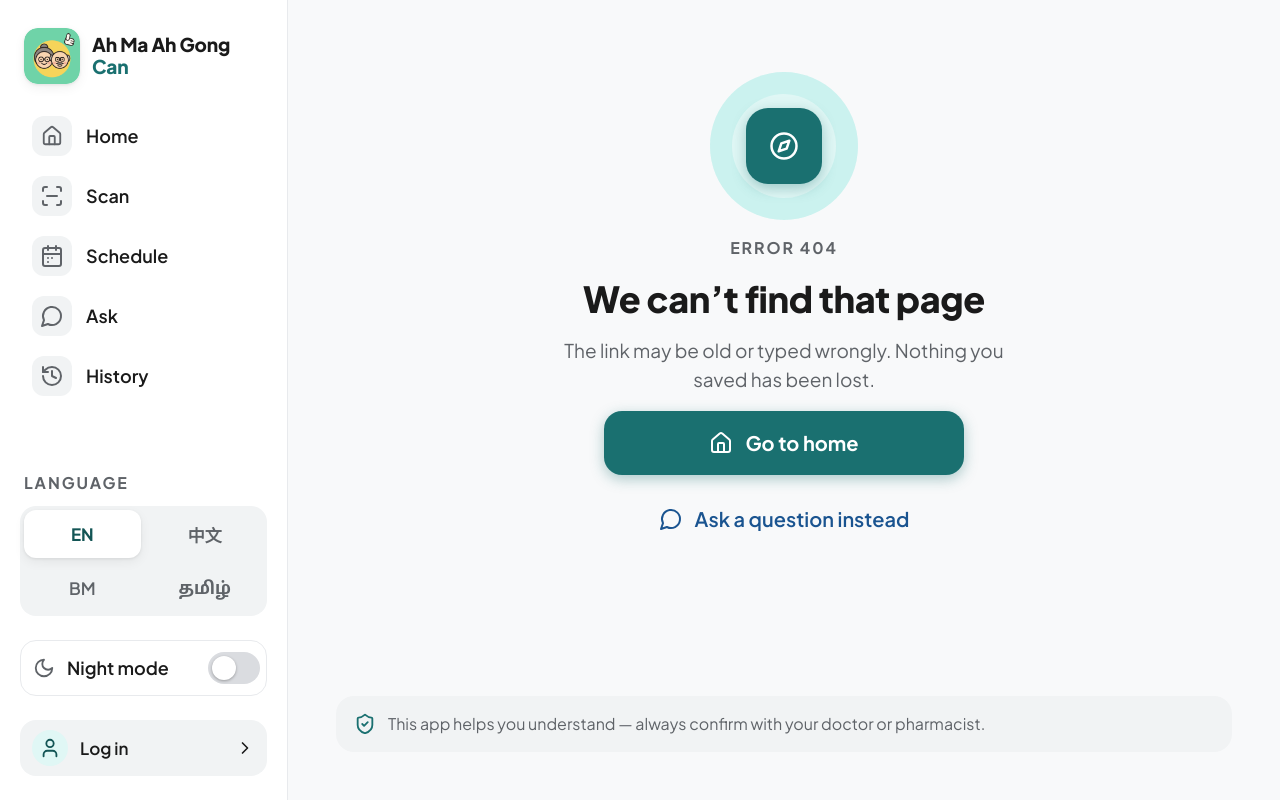
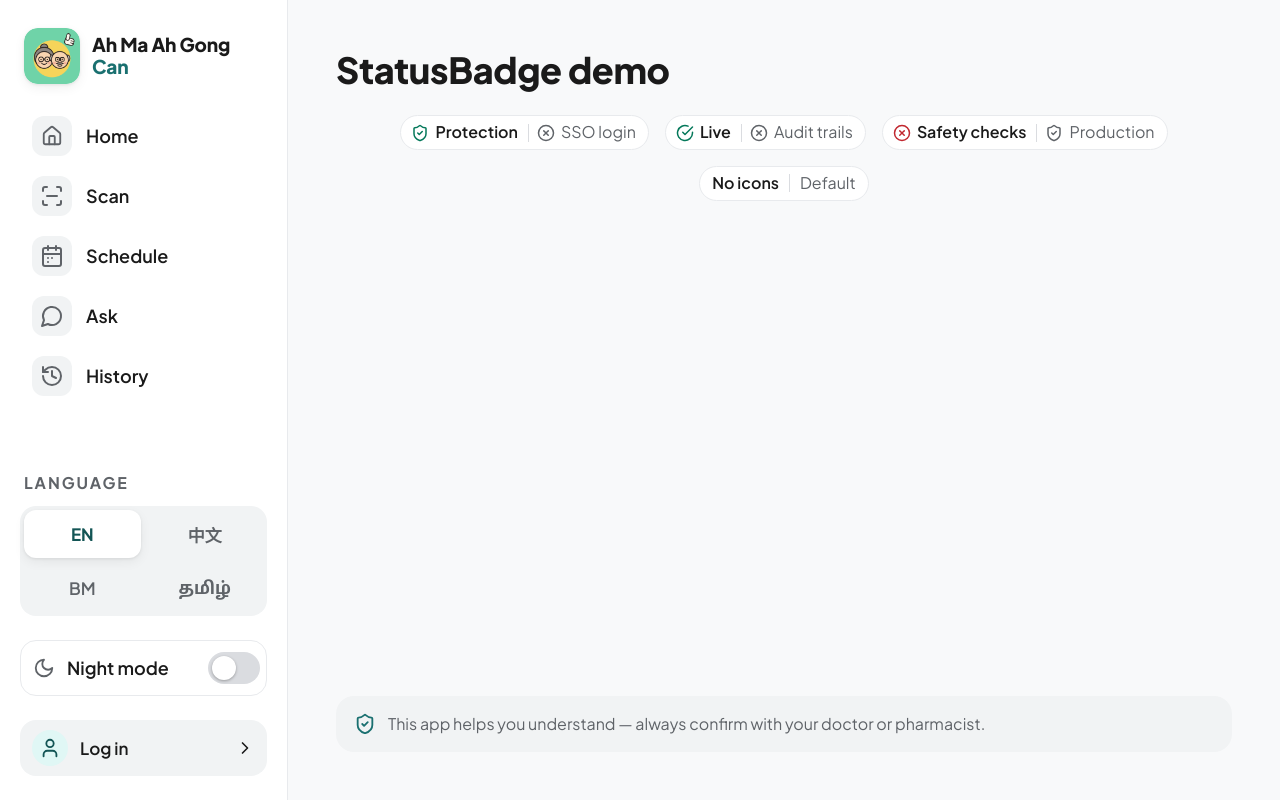
Before and after one commit to zacharyzai/wad2-proj, a Vue app: page /dev/badges in a window 1280 px wide. Built offline with nearby package versions, Linux system fonts and the light colour scheme.

Commit message:
feat(ui): StatusBadge component (Vue port of Tremor badge) with dev demo at /dev/badges

```diff
--- a/src/components/layout/AppIcon.vue
+++ b/src/components/layout/AppIcon.vue
@@ -17,6 +17,7 @@ const ICONS = {
   volume: ["M11 5 6 9H2v6h4l5 4V5z", "M15.54 8.46a5 5 0 0 1 0 7.07", "M19.07 4.93a10 10 0 0 1 0 14.14"],
   check: ["M20 6 9 17l-5-5"],
   checkCircle: ["M22 11.08V12a10 10 0 1 1-5.93-9.14", "m9 11 3 3L22 4"],
+  xCircle: [C(12, 12, 10), "m15 9-6 6", "m9 9 6 6"],
   alert: ["m21.73 18-8-14a2 2 0 0 0-3.48 0l-8 14A2 2 0 0 0 4 21h16a2 2 0 0 0 1.73-3", "M12 9v4", "M12 17h.01"],
   info: [C(12, 12, 10), "M12 16v-4", "M12 8h.01"],
   phone: ["M22 16.92v3a2 2 0 0 1-2.18 2 19.79 19.79 0 0 1-8.63-3.07 19.5 19.5 0 0 1-6-6 19.79 19.79 0 0 1-3.07-8.67A2 2 0 0 1 4.11 2h3a2 2 0 0 1 2 1.72 12.84 12.84 0 0 0 .7 2.81 2 2 0 0 1-.45 2.11L8.09 9.91a16 16 0 0 0 6 6l1.27-1.27a2 2 0 0 1 2.11-.45 12.84 12.84 0 0 0 2.81.7A2 2 0 0 1 22 16.92z"],
--- /dev/null
+++ b/src/components/layout/StatusBadge.vue
@@ -0,0 +1,38 @@
+<!-- Owner: Zachary. Two-part status pill (adapted from 21st.dev's Tremor StatusBadge): a bold left label with an optional
+     status-coloured icon, a divider, then a muted right label. Icons are AppIcon names. Extra attributes and classes fall through to the outer span. -->
+<script setup>
+import AppIcon from './AppIcon.vue'
+
+defineProps({
+  leftLabel: { type: String, required: true },
+  rightLabel: { type: String, required: true },
+  leftIcon: { type: String, default: null },
+  rightIcon: { type: String, default: null },
+  status: { type: String, default: 'default', validator: (v) => ['success', 'error', 'default'].includes(v) },
+})
+</script>
+
+<template>
+  <span class="status-badge" :class="`status-badge--${status}`">
+    <span class="part main">
+      <AppIcon v-if="leftIcon" :name="leftIcon" :size="18" class="status-icon" />
+      {{ leftLabel }}
+    </span>
+    <span class="divider" aria-hidden="true"></span>
+    <span class="part">
+      <AppIcon v-if="rightIcon" :name="rightIcon" :size="18" />
+      {{ rightLabel }}
+    </span>
+  </span>
+</template>
+
+<style scoped>
+/* Tremor's 12px label is below the app's 16px minimum, so text uses --fs-small; spacing keeps the original px. */
+.status-badge { display: inline-flex; align-items: center; gap: 10px; padding: 6px 12px; border: 1px solid var(--color-border); border-radius: var(--r-pill); background: var(--color-card); font-size: var(--fs-small); line-height: 1.3; }
+.part { display: inline-flex; align-items: center; gap: 6px; color: var(--color-text-muted); }
+.part :deep(.icon) { margin-left: -2px; }
+.main { font-weight: 600; color: var(--color-text); }
+.divider { width: 1px; height: 18px; background: var(--color-border-strong); }
+.status-badge--success .status-icon { color: var(--color-success-text); }
+.status-badge--error .status-icon { color: var(--color-danger-text); }
+</style>
--- a/src/router/index.js
+++ b/src/router/index.js
@@ -22,6 +22,7 @@ const routes = [
   { path: '/shared/:token', name: 'shared', component: () => import('../views/SharedView.vue') },
   // Zachary: dev-only test bench for photo redaction; not in production builds.
   ...(import.meta.env.DEV ? [{ path: '/dev/redact', name: 'redact-lab', component: () => import('../views/dev/RedactLab.vue') }] : []),
+  ...(import.meta.env.DEV ? [{ path: '/dev/badges', name: 'badge-demo', component: () => import('../views/dev/BadgeDemo.vue') }] : []),
   { path: '/:pathMatch(.*)*', name: 'not-found', component: () => import('../views/NotFoundView.vue') },
 ]
 
--- /dev/null
+++ b/src/views/dev/BadgeDemo.vue
@@ -0,0 +1,17 @@
+<!-- Owner: Zachary. Dev-only demo (/dev/badges, not in production builds) for components/layout/StatusBadge.vue.
+     English only on purpose: it is a developer page; real uses take their labels from t(). -->
+<script setup>
+import StatusBadge from '../../components/layout/StatusBadge.vue'
+</script>
+
+<template>
+  <div class="d-flex flex-column gap-4">
+    <h1>StatusBadge demo</h1>
+    <div class="d-flex flex-wrap justify-content-center gap-3">
+      <StatusBadge left-icon="shield" right-icon="xCircle" left-label="Protection" right-label="SSO login" status="success" />
+      <StatusBadge left-icon="checkCircle" right-icon="xCircle" left-label="Live" right-label="Audit trails" status="success" />
+      <StatusBadge left-icon="xCircle" right-icon="shield" left-label="Safety checks" right-label="Production" status="error" />
+      <StatusBadge left-label="No icons" right-label="Default" />
+    </div>
+  </div>
+</template>
```
